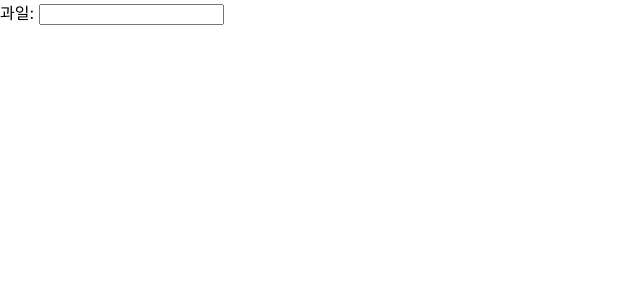
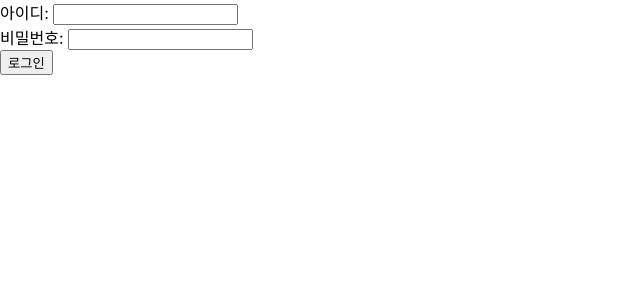
Before and after one commit to marinred/react_js_study, a React (Create React App) app in the folder react_study/week-1/: page / in a window 1280 px wide. Shown: the top 300 px of the page, without its empty margins (0-640 px from the left). Built offline with nearby package versions, Linux system fonts and the light colour scheme.

Commit message:
Feat: Login example study

```diff
--- a/react_study/week-1/src/App.jsx
+++ b/react_study/week-1/src/App.jsx
@@ -1,22 +1,47 @@
-import { useState } from "react";
-import "./App.css";
+import React, { useState } from "react";
 
 function App() {
-  const [fruit, setFruit] = useState("");
+  const [id, setId] = useState("");
+  const [password, setPassword] = useState("");
 
+  // onChagne 확인
+  console.log("id", id);
+  console.log("password", password);
+
+  // id 필드 변경될 경우
+  const onIdChangeHandler = (event) => {
+    setId(event.target.value);
+  };
+  // pw 필드 변경될 경우
+  const onPwChangeHandler = (event) => {
+    setPassword(event.target.value);
+  };
   return (
     <div>
-      과일:{" "}
-      <input
-        value={fruit}
-        onChange={function (event) {
-          // console.log("event", event.target.value);
-          setFruit(event.target.value); // 타이핑하는 것들이 value로 들어온다.
+      <div>
+        아이디:{" "}
+        <input type="text" value={id} onChange={onIdChangeHandler}></input>
+      </div>
+      <div>
+        비밀번호:{" "}
+        <input
+          type="password"
+          value={password}
+          onChange={onPwChangeHandler}
+        ></input>
+      </div>
+      <button
+        onClick={() => {
+          alert(
+            `고객님이 입력하신 아이디는 ${id}이며, 비밀번호는 ${password}입니다.`
+          );
+          // 초기화
+          setId("");
+          setPassword("");
         }}
-      />
-      <br />
-      <br />
-      {fruit}
+      >
+        로그인
+      </button>
     </div>
   );
 }
```
